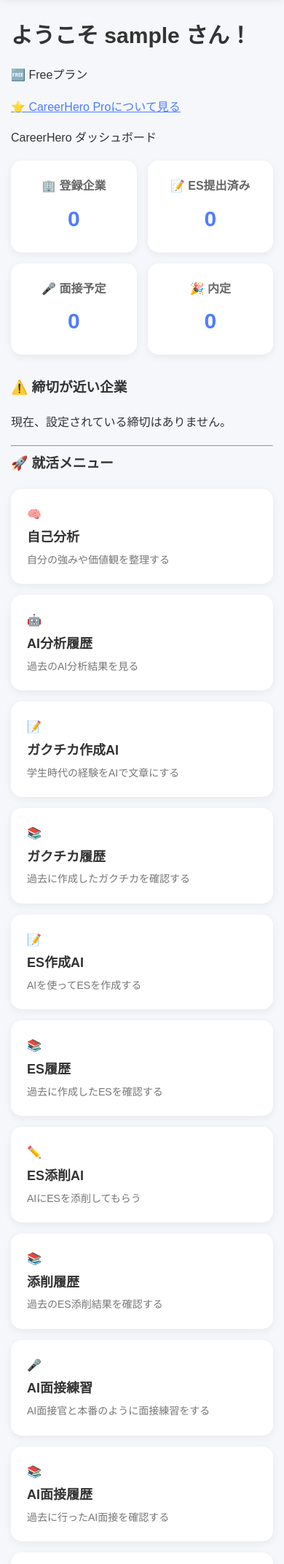
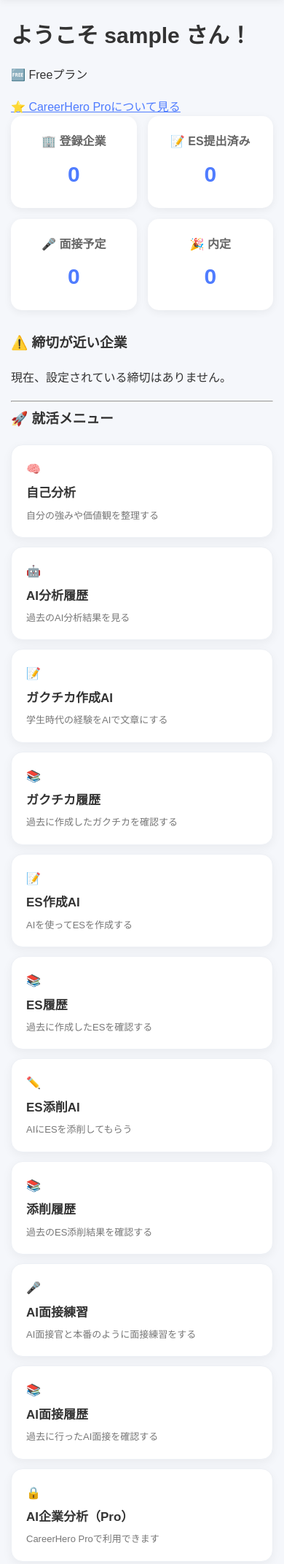
Before and after one commit to hasegawa-div/careerhero, a Flask app: page /dashboard in a window 390 px wide. Shown: the part 75-2218 px from the top of the page at 73% size. Run offline with Flask 3, Linux system fonts and the light colour scheme; the visitor is signed in with stand-in values (Sample User, id 1); data comes from the database, SQL or seed files in the repository; data that the repository does not hold is empty.

Commit message:
Improve dashboard

```diff
--- a/static/css/style.css
+++ b/static/css/style.css
@@ -187,7 +187,6 @@
     color: #4f7cff;
 }
 
-
 /* =========================
    就活メニュー
 ========================= */
@@ -195,40 +194,78 @@
 .dashboard-menu {
     display: grid;
     grid-template-columns: repeat(2, 1fr);
-    gap: 15px;
+    gap: 18px;
     margin-top: 20px;
 }
 
 .dashboard-menu a {
+    position: relative;
+
     display: flex;
     flex-direction: column;
-    gap: 5px;
+    gap: 7px;
 
     background: white;
-    padding: 22px;
-    border-radius: 15px;
+    padding: 24px;
+
+    border-radius: 16px;
+    border: 1px solid #edf0f5;
 
     text-decoration: none;
     color: #333;
 
-    box-shadow: 0 3px 12px rgba(0, 0, 0, 0.06);
+    box-shadow: 0 4px 14px rgba(0, 0, 0, 0.05);
 
-    transition: transform 0.2s, box-shadow 0.2s;
+    transition:
+        transform 0.2s ease,
+        box-shadow 0.2s ease,
+        border-color 0.2s ease;
 }
 
 .dashboard-menu a:hover {
-    transform: translateY(-3px);
-    box-shadow: 0 7px 20px rgba(0, 0, 0, 0.1);
+    transform: translateY(-4px);
+    box-shadow: 0 8px 22px rgba(0, 0, 0, 0.09);
+    border-color: #dce4ff;
+}
+
+.dashboard-menu a::first-line {
+    font-size: 24px;
 }
 
 .dashboard-menu strong {
     font-size: 18px;
+    color: #333;
 }
 
 .dashboard-menu span {
     color: #777;
     font-size: 14px;
+    line-height: 1.5;
 }
+
+
+/* =========================
+   就活メニューの見出し
+========================= */
+
+.dashboard-menu + * {
+    margin-top: 20px;
+}
+
+
+/* =========================
+   Proメニュー
+========================= */
+
+.dashboard-menu a[href*="company_analysis"] {
+    border: 1px solid #e4e8ff;
+    background: linear-gradient(
+        135deg,
+        #ffffff,
+        #f8f9ff
+    );
+}
+
 
 
 /* =========================
@@ -317,8 +354,17 @@
 
     .dashboard-menu {
         grid-template-columns: 1fr;
+        gap: 12px;
     }
-
+    .dashboard-menu a {
+        padding: 20px;
+    }
+    .dashboard-menu strong {
+        font-size: 17px;
+    }
+    .dashboard-menu span{
+        font-size: 13px;
+    }
     .hero {
         padding: 40px 20px;
     }
--- a/templates/dashboard.html
+++ b/templates/dashboard.html
@@ -20,7 +20,6 @@
 
 {% endif %}
 
-<p>CareerHero ダッシュボード</p>
 
 <div class="stats">
 
```
